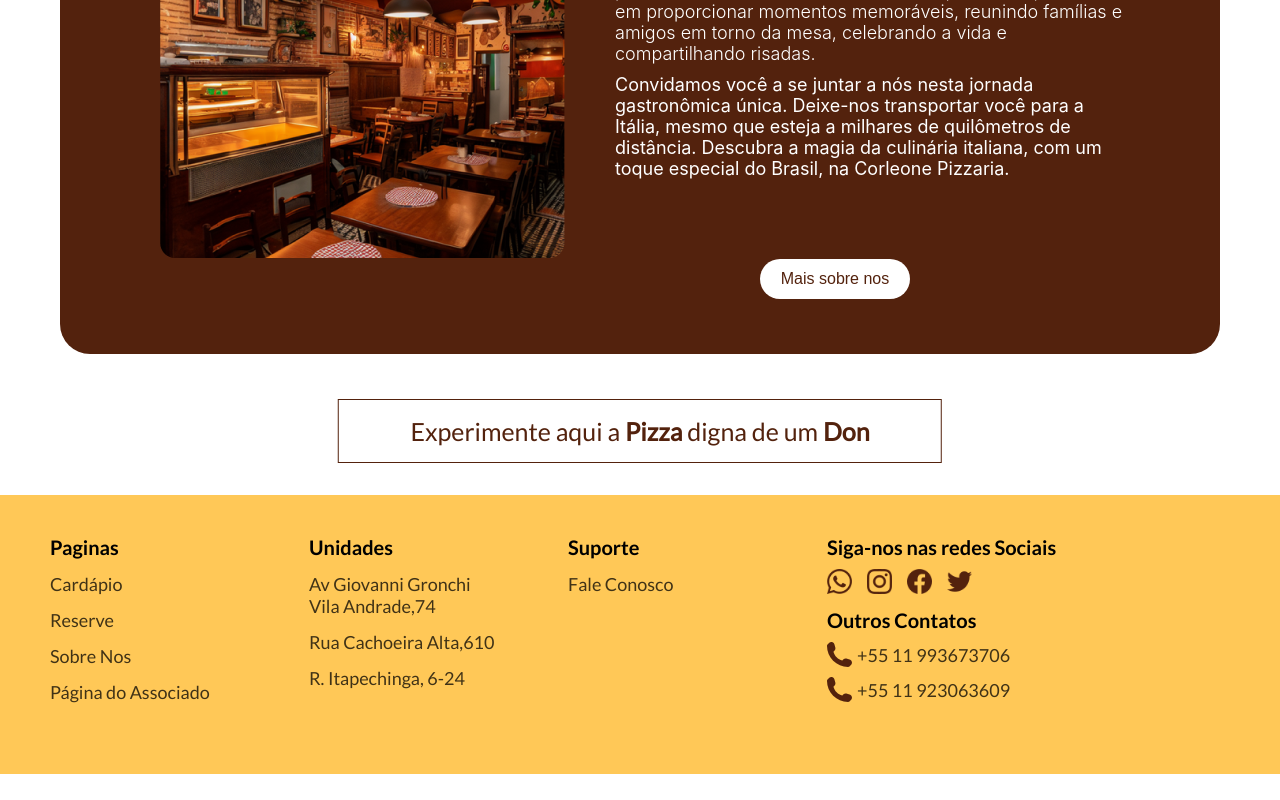
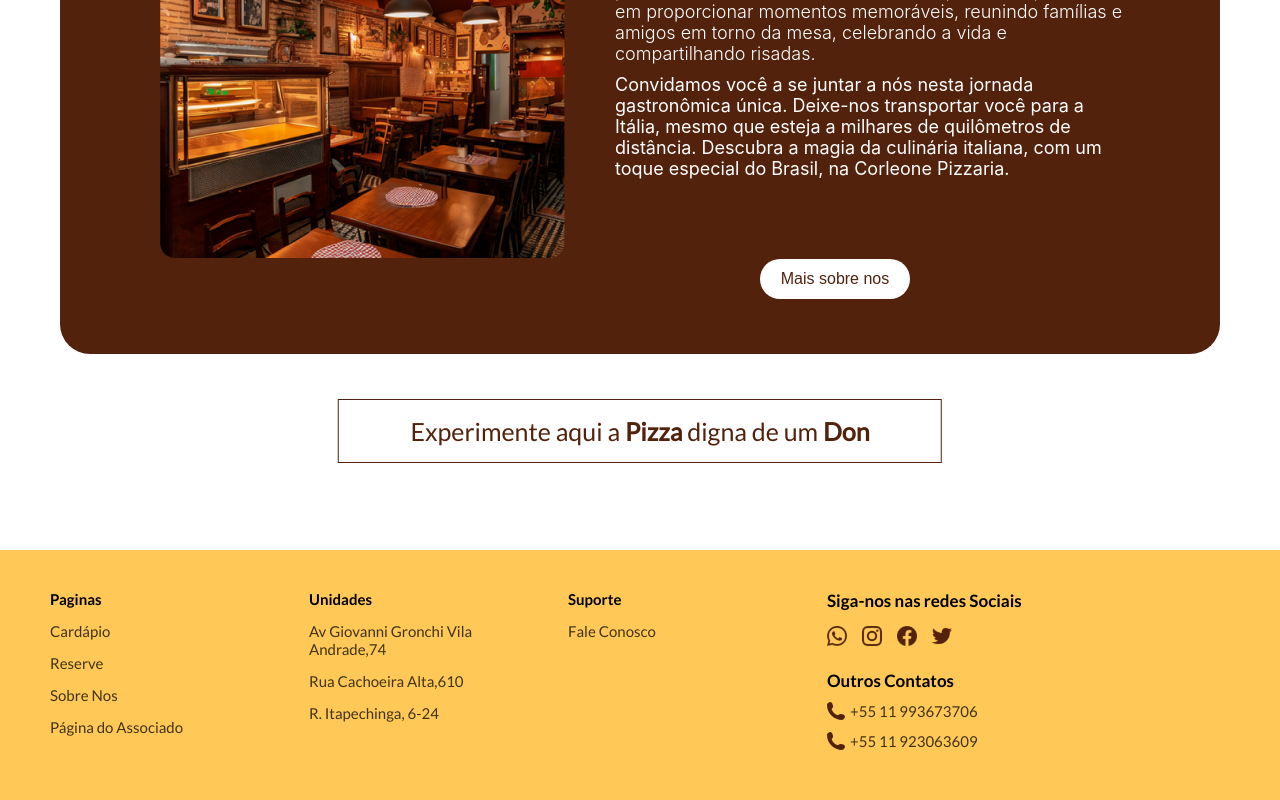
Before and after one commit to thetheu122/pizzaria-corleone, a React (Create React App) app in the folder frontend/: page / in a window 1280 px wide. Shown: the part 2085-2885 px from the top of the page. Before the commit the page ends 2859 px from the top, so only its background shows below. Built offline with nearby package versions, Linux system fonts and the light colour scheme.

Commit message:
tela mais informações conectada

```diff
--- a/frontend/package.json
+++ b/frontend/package.json
@@ -12,7 +12,7 @@
     "react-router-dom": "^6.15.0",
     "react-scripts": "5.0.1",
     "react-toastify": "^9.1.3",
-    "sass": "^1.66.1",
+    "sass": "^1.67.0",
     "web-vitals": "^2.1.4"
   },
   "scripts": {
--- a/frontend/src/components/informcao produto/cardfavorito/index.js
+++ b/frontend/src/components/infoproduto/cardfavorito/index.js
@@ -1,8 +1,8 @@
 import './index.scss'
 
-import pizza  from '../assets/images/descricao.png'
-import carrinho from '../assets/images/vista-lateral-vazia-do-carrinho-de-compras (1).png'
-import  coracao  from '../assets/images/Union (1).png'
+import pizza  from '../../../assets/img/descricao.png'
+import carrinho from '../../../assets/img/vista-lateral-vazia-do-carrinho-de-compras (1).png'
+import  coracao  from '../../../assets/img/Union (1).png'
 
 export default function CardFavorito(){
 
--- a/frontend/src/components/informcao produto/comentario/index.js
+++ b/frontend/src/components/infoproduto/comentario/index.js
@@ -1,7 +1,7 @@
 import './index.scss'
-import  estrelabranca from '../assets/images/Vector (14).png'
-import  estrela       from '../assets/images/star_77949 1.png'
-import  peril         from '../assets/images/Vector (15).png'
+import  estrelabranca from '../../../assets/img/Vector (14).png'
+import  estrela       from '../../../assets/img/star_77949 1.png'
+import  peril         from '../../../assets/img//Vector (15).png'
 
 export default function Comentarios(props){
 
--- a/frontend/src/components/informcao produto/informacoes/index.js
+++ b/frontend/src/components/infoproduto/informacoes/index.js
@@ -1,27 +1,30 @@
 import { Link } from 'react-router-dom';
-import './index.scss';
+import './index.scss'
 
 
-import  Pizza         from '../assets/images/descricao.png';
-import  comida  from '../assets/images/document 1.png'
+import  Pizza         from '../../../assets/img/descricao.png';
+import  comida  from '../../../assets/img/document 1.png'
 
 
 
-import  Voltar        from '../assets/images/seta-esquerda.png'
-import  estrela       from '../assets/images/star_77949 1.png'
-import  carrinho      from '../assets/images/shopping-cart (1) 1.png'
-import  duplaestrela  from '../assets/images/image 52.png'
-import  coraco        from '../assets/images/Union (1).png'
-import  estrelabranca from '../assets/images/Vector (14).png'
+import  Voltar        from '../../../assets/img//seta-esquerda.png'
+import  estrela       from '../../../assets/img/star_77949 1.png'
+import  carrinho      from '../../../assets/img/shopping-cart (1) 1.png'
+import  duplaestrela  from '../../../assets/img/image 52.png'
+import  coraco        from '../../../assets/img/Union (1).png'
+import  estrelabranca from '../../../assets/img/Vector (14).png'
+//Vector (14).png///
 
-import Recomendacoes from '../recomendacoes';
-import Comentarios from '../comentario';
+import Recomendacoes from '../recomendacoes/index';
+import Cabecalho from '../../user/cabecalho';
+import Comentarios from '../comentario/index';
 
 export default function Informacoes(){
 
     return(
 
         <div className=' informacoes'>
+            <Cabecalho></Cabecalho>
               <div className='informacoes-titulo'>
                   <h1> Margherita </h1>
               </div>
@@ -119,7 +122,7 @@ export default function Informacoes(){
 
                             <div className='secao-informacao-avaliacao-comentario'>
                                  <Comentarios usuario={{nome: "Regina", Comentario: "Farinha, água, sal, fermento ,molho de tomate, muçarela fresca, manjericão fresco, azeite de oliva extra virgem"}}/>
-                                 <Comentarios usuario={{nome: "Pedro", Comentario: "Farinha, água, sal, fermento ,molho de tomate, muçarela fresca, manjericão fresco, azeite de oliva extra virgem"}}/>
+                                 <Comentarios usuario={{nome: "Matheus  ", Comentario: "Farinha, água, sal, fermento ,molho de tomate, muçarela fresca, manjericão fresco, azeite de oliva extra virgem"}}/>
                                  <Comentarios usuario={{nome: "Bruno", Comentario: "Farinha, água, sal, fermento ,molho de tomate, muçarela fresca, manjericão fresco, azeite de oliva extra virgem"}}/>
                                  <Comentarios usuario={{nome: "João", Comentario: "Farinha, água, sal, fermento ,molho de tomate, muçarela fresca, manjericão fresco, azeite de oliva extra virgem"}} />
 
--- a/frontend/src/components/informcao produto/informacoes/index.scss
+++ b/frontend/src/components/infoproduto/informacoes/index.scss
@@ -10,9 +10,9 @@
 
 
     .informacoes-titulo{
-    background-image:url('../assets/images/Rectangle 26.png');
+    background-image:url('../../../assets/img/Rectangle 26.png');
     width: 100%;
-    height: 100px;
+    height: 150px;
 
     display: flex;
     justify-content: center;
@@ -140,6 +140,7 @@
 
 .secao-01-ingredientes{
     display: flex;
+    border-left:1px solid #53220D;
 }
 
 .secao-01-pizza-descricao > img{
@@ -151,7 +152,7 @@
     flex-direction: column;
    align-items: center;
 
-   width: 100% ;
+   width: 97% ;
    max-width: 1300px;
    margin-bottom: 20px;
 }
--- a/frontend/src/components/informcao produto/recomendacoes/index.js
+++ b/frontend/src/components/infoproduto/recomendacoes/index.js
@@ -1,6 +1,6 @@
 import './index.scss'
-import  estrela from '../assets/images/star_77949 1.png'
-import  carinho from '../assets/images/shopping-cart (1) 1.png'
+import  estrela from '../../../assets/img/star_77949 1.png'
+import  carinho from '../../../assets/img/shopping-cart (1) 1.png'
 
 export default function Recomendacoes (props){
 
--- a/frontend/src/components/informcao produto/recomendacoes/index.scss
+++ b/frontend/src/components/infoproduto/recomendacoes/index.scss
@@ -9,14 +9,14 @@
     justify-content: start;
 
     width:23vw ;
-    height: 26vh;
+    height: 21vh !important;
 
     padding: 10px 0px 0px 10px;
     box-shadow: 1px 3px 5px 3px  rgb(199, 199, 199);
     border-radius: 8px;
 
     *{
-        margin:0px;
+        margin:0px ;
     }
 
     .recomendacao-comida-img {
@@ -47,9 +47,10 @@
         display: flex;
         margin-bottom: 5px;
     }
-    .recomendacao-lateral > div > img {
-     width: 20px;
-     height: 20px;
+    .recomendacao-lateral   {
+     div>img {
+         width: 20px !important;
+         height: 20px !important;}
 
     }
 
@@ -60,6 +61,7 @@
 
         width: 35px !important;
         height: 32px !important;
+        margin: 0px !important;
 
         border-radius: 100% !important;
         background-color: #53220D !important;
--- a/frontend/src/components/user/card-produto/index.js
+++ b/frontend/src/components/user/card-produto/index.js
@@ -10,6 +10,7 @@ import Star from '../../../assets/images/icons/star_icon.svg'
 import Modal from '../modal'
 
 import { useState } from 'react'
+import { Link } from 'react-router-dom'
 
 export default function CardProduto(){
     const [isModalOpen, setModalOpen] = useState(false);
@@ -38,10 +39,10 @@ export default function CardProduto(){
                         <div className='circulo'>
                             <img alt='carrinho' src={Carrinho} onClick={() => setModalOpen(!isModalOpen)}/>
                         </div>
-                        <div className='mais-detalhes'>
+                        <Link to='/informacao' className='mais-detalhes'>
                             <p>Mais Detalhes</p>
                             <img alt='seta' src={Seta}/>
-                        </div>
+                        </Link>
                     </div>
                     <div className='pretin'>
                         <p>4.9</p>
--- a/frontend/src/components/user/rodape/index.scss
+++ b/frontend/src/components/user/rodape/index.scss
@@ -1,30 +1,32 @@
 .rodape{
+    margin-top: 55px;
     padding: 20px 50px;
     text-align: left;
     display: flex;
-    height: 279px;
+    height: 250px;
     width: 100%;
     flex-shrink: 0;
     background-color: #FFC857;
     gap: 70px;
 
     .contato{
-        width: 25px;
-        height: 25px;
+        width: 20px;
+        height: 20px;
     }
 
     .titutoContato{
         font-family: lato-bold;
-        font-size: 20px;
+        font-size: 15px;
         font-style: normal;
         font-weight: 600;
         width: 70px;
-        margin-top:20px
+        margin-top:20px;
+
     }
 
     h4{
         font-family: lato-bold;
-        font-size: 20px;
+        font-size: 17px;
         font-style: normal;
         font-weight: 600;
         width: 230px;
@@ -32,7 +34,7 @@
 
     p{
         color: rgba(0, 0, 0, 0.75);
-        font-size: 18px;
+        font-size: 15px;
         font-style: normal;
         font-weight: 400;
         font-family: lato-regular;
@@ -40,14 +42,23 @@
         width: 189px;
         flex-shrink: 0;
         margin-top: 14px;
+        cursor: pointer;
+        transition: 0.1;
+
+
     }
 
+
+
     .redes-sociais{
+        margin-bottom: 20px;
         h4{
             margin: 20px 0px 10px 0px;
         }
         div > img{
+            margin-top: 5px;
             margin-right: 15px;
+            cursor:pointer
         }
     }
 
@@ -62,6 +73,7 @@
             align-items: center;
             margin-top: 10px;
             img{
+                width: 18px;
                 margin-right: 5px;
             }
             p{
--- a/frontend/src/index.js
+++ b/frontend/src/index.js
@@ -15,6 +15,7 @@ import TelaAssociado from './pages/telaassociado';
 import Pagamento from './pages/pagamento';
 import Pedidosativos from './pages/pedidosativos';
 import Cadastrarproduto from './pages/cadastrarproduto';
+import Informacoes from './components/infoproduto/informacoes';
 
 
 const root = ReactDOM.createRoot(document.getElementById('root'));
@@ -32,6 +33,8 @@ root.render(
         <Route path='/pagamento' element={<Pagamento/>}/>
         <Route path='/ativos' element={<Pedidosativos/>}/>
         <Route path='/cadastroproduto' element={<Cadastrarproduto/>}/>
+        <Route path='/informacao' element={<Informacoes/>}/>
+
 
       </Routes>
     </BrowserRouter>
```
Also changed, not shown: frontend/src/components/infoproduto/cardfavorito/index.scss (renamed from frontend/src/components/informcao produto/cardfavorito/index.scss), frontend/src/components/infoproduto/comentario/index.scss (renamed from frontend/src/components/informcao produto/comentario/index.scss), 1 other file (tests, documents, lock files or other folders).
